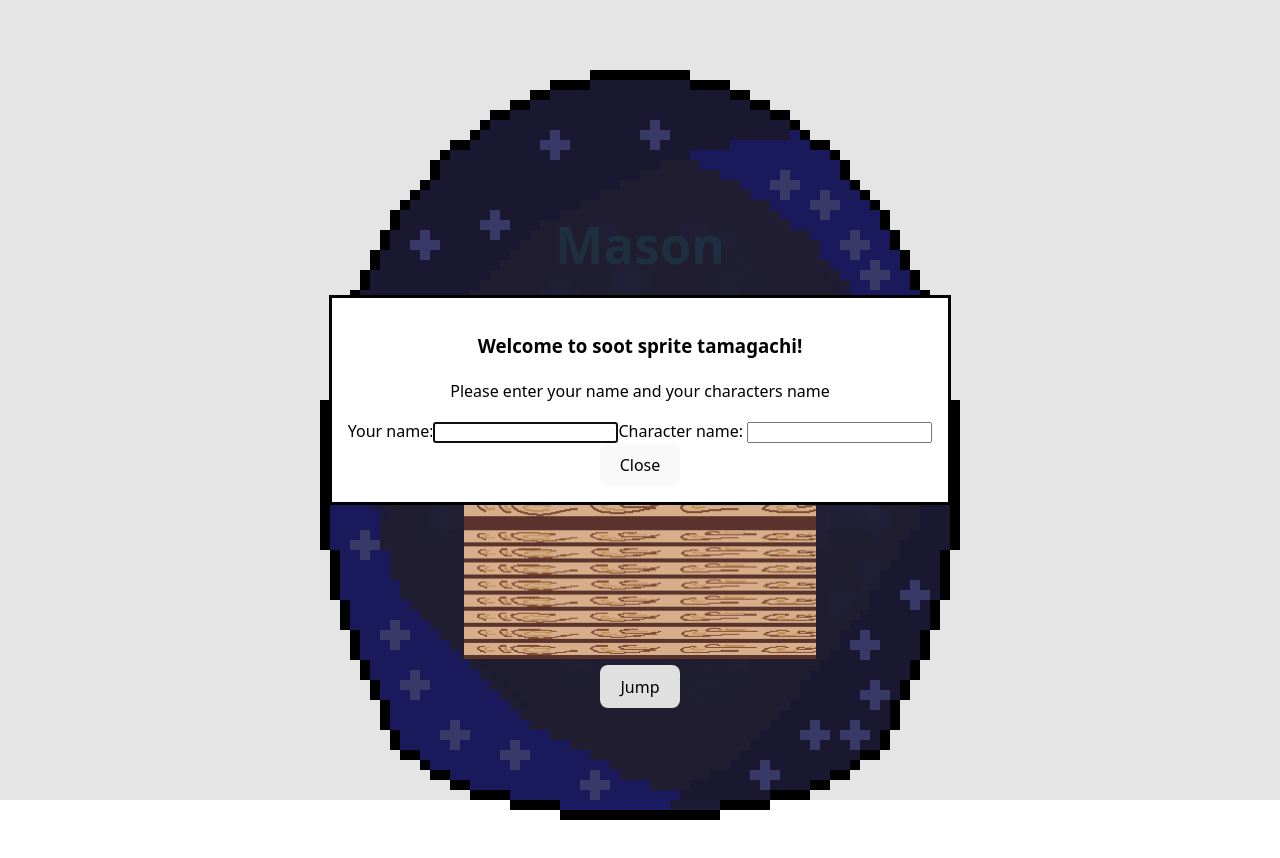
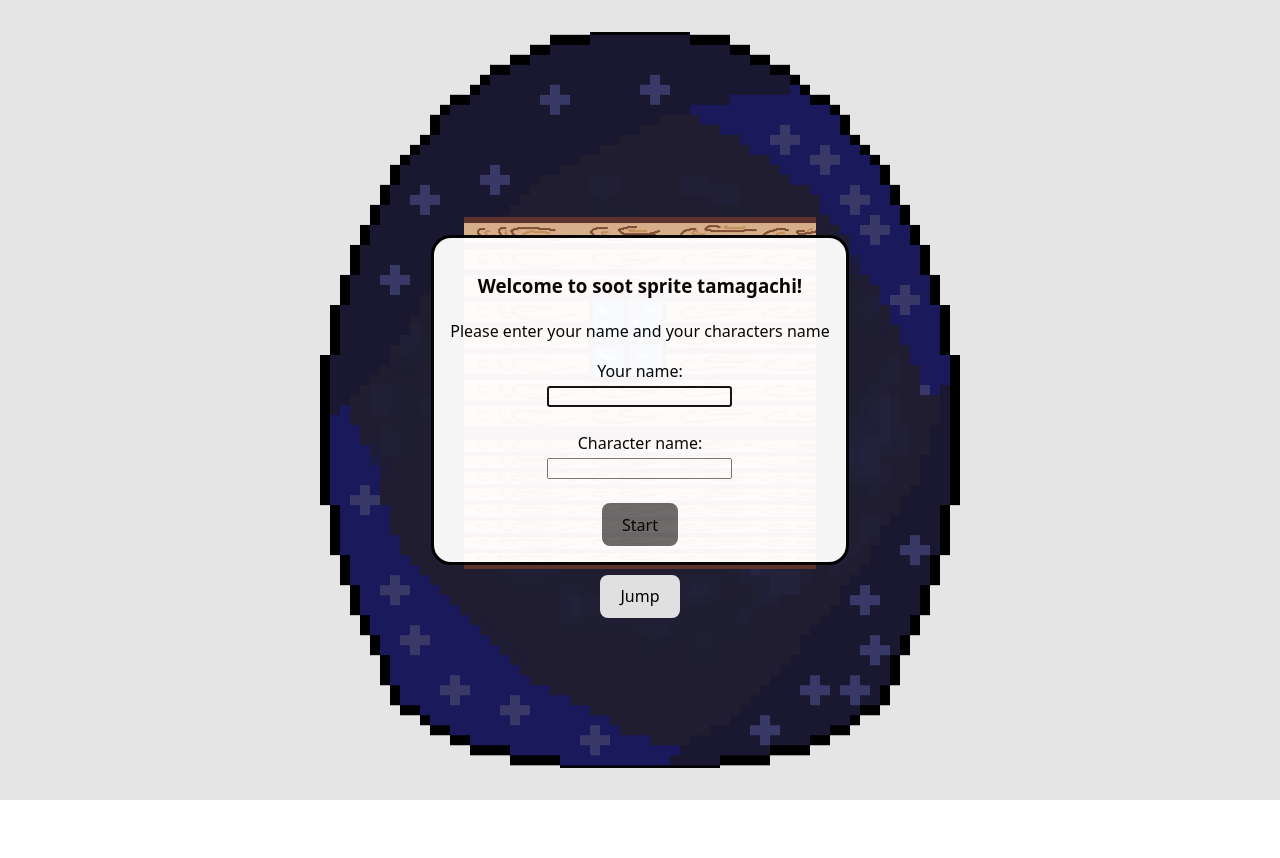
Before and after one commit to MasonAkershoek/CS365-Final, a Vue app: page / in a window 1280 px wide. Shown: the top 858 px of the page. After the commit the page ends 800 px from the top, so only its background shows below. Built offline with nearby package versions, Linux system fonts and the light colour scheme.

Commit message:
fixed font

```diff
--- a/index.html
+++ b/index.html
@@ -3,6 +3,9 @@
   <head>
     <meta charset="UTF-8" />
     <link rel="icon" type="image/svg+xml" href="/vite.svg" />
+    <link rel="preconnect" href="https://fonts.googleapis.com">
+    <link rel="preconnect" href="https://fonts.gstatic.com" crossorigin>
+    <link href="https://fonts.googleapis.com/css2?family=Silkscreen:wght@400;700&display=swap" rel="stylesheet">
     <meta name="viewport" content="width=device-width, initial-scale=1.0" />
     <title>cs365final</title>
   </head>
--- a/src/App.vue
+++ b/src/App.vue
@@ -34,23 +34,36 @@
 </script>
 
 <style>
-
+  #popup{
+    border-radius: 20px;
+    opacity: .96;
+  }
+  label{
+    min-width: 100px;
+  }
+  #close{
+    background-color: dimgrey;
+  }
+  #close:hover{
+    border-color: darkcyan;
+  }
 </style>
 
 <template>
   <dialog id="popup">
     <h3>Welcome to soot sprite tamagachi!</h3>
     <p>Please enter your name and your characters name</p>
-    <form id="info">
-      <label for="playerName">Your name:</label>
-      <input type="text" v-model="playerName" name="playerName" id="playerName">
-      <label for="charName">Character name: </label>
-      <input type="text" v-model="characterName" name="charName" id="charName">
-    </form>
-    <button @click="closePopup">Close</button>
+    <label for="playerName">Your name:</label><br>
+    <input type="text" v-model="playerName" name="playerName" id="playerName">
+    <br><br>
+    <label for="charName">Character name: </label><br>
+    <input type="text" v-model="characterName" name="charName" id="charName">
+    <br>
+    <br>
+    <button id="close" @click="closePopup">Start</button>
   </dialog>
   <div class="gameSection">
-    <h1>Mason</h1>
+    <h1 class="silkscreen-regular">{{ characterName }}</h1>
     <PixiCanvas ref="pixiRef" />
     <button @click="jump">Jump</button>
   </div>
--- a/src/style.css
+++ b/src/style.css
@@ -87,3 +87,15 @@ button:focus-visible {
   padding: 150px;
   width: auto;
 }
+
+.silkscreen-regular {
+  font-family: "Silkscreen", sans-serif;
+  font-weight: 400;
+  font-style: normal;
+}
+
+.silkscreen-bold {
+  font-family: "Silkscreen", sans-serif;
+  font-weight: 700;
+  font-style: normal;
+}
```
